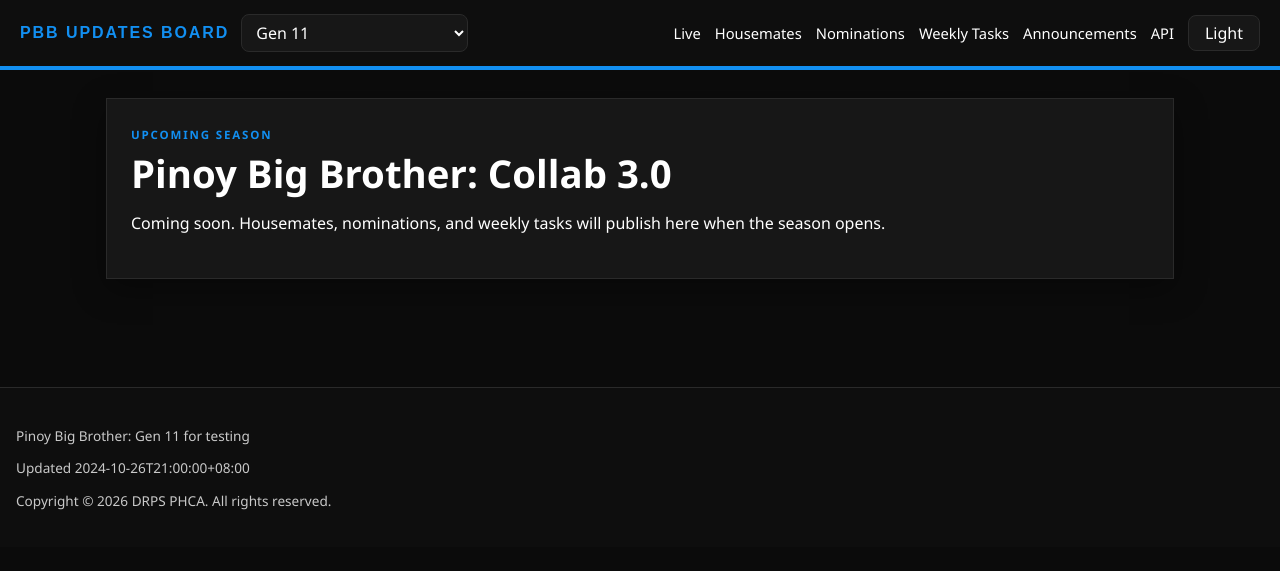
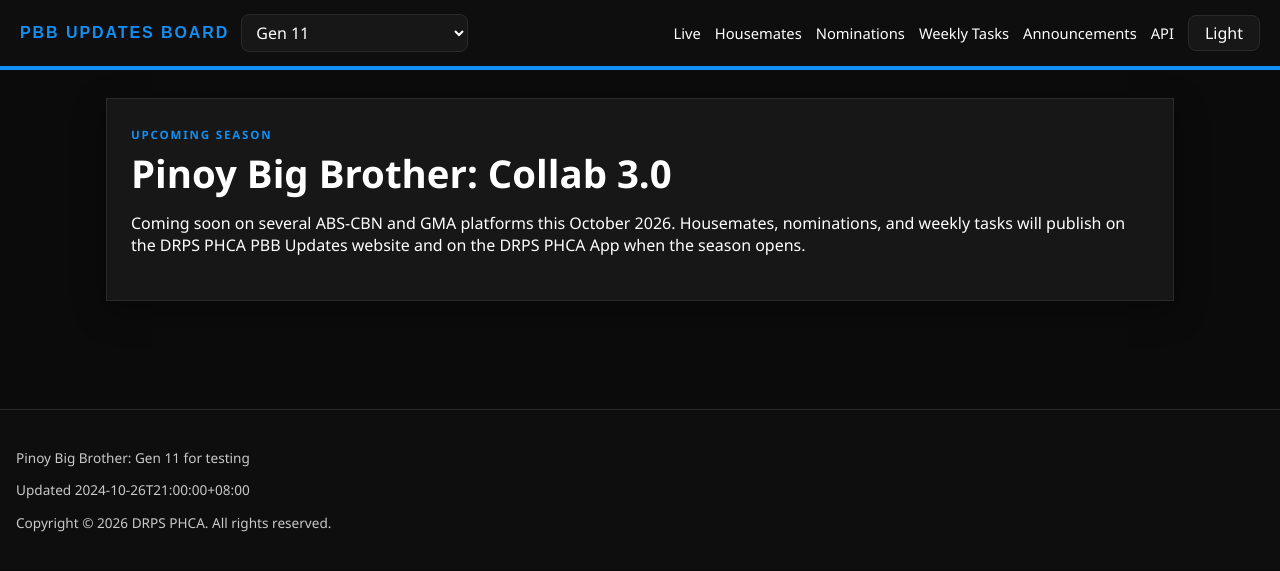
Before and after one commit to drpsphca/PHCASite-PBBUpdates, a Jekyll site: the page built from collab-3-0.md, in a window 1280 px wide. Shown: the top 571 px of the page. Built offline with Jekyll 4.4.1, drawn with Linux system fonts in a browser that asks for light colours.

Commit message:
20261001-09

```diff
--- a/collab-3-0.md
+++ b/collab-3-0.md
@@ -7,5 +7,5 @@
 <section class="hero">
   <p class="kicker">Upcoming season</p>
   <h1>Pinoy Big Brother: Collab 3.0</h1>
-  <p>Coming soon. Housemates, nominations, and weekly tasks will publish here when the season opens.</p>
+  <p>Coming soon on several ABS-CBN and GMA platforms this October 2026. Housemates, nominations, and weekly tasks will publish on the DRPS PHCA PBB Updates website and on the DRPS PHCA App when the season opens.</p>
 </section>
```
